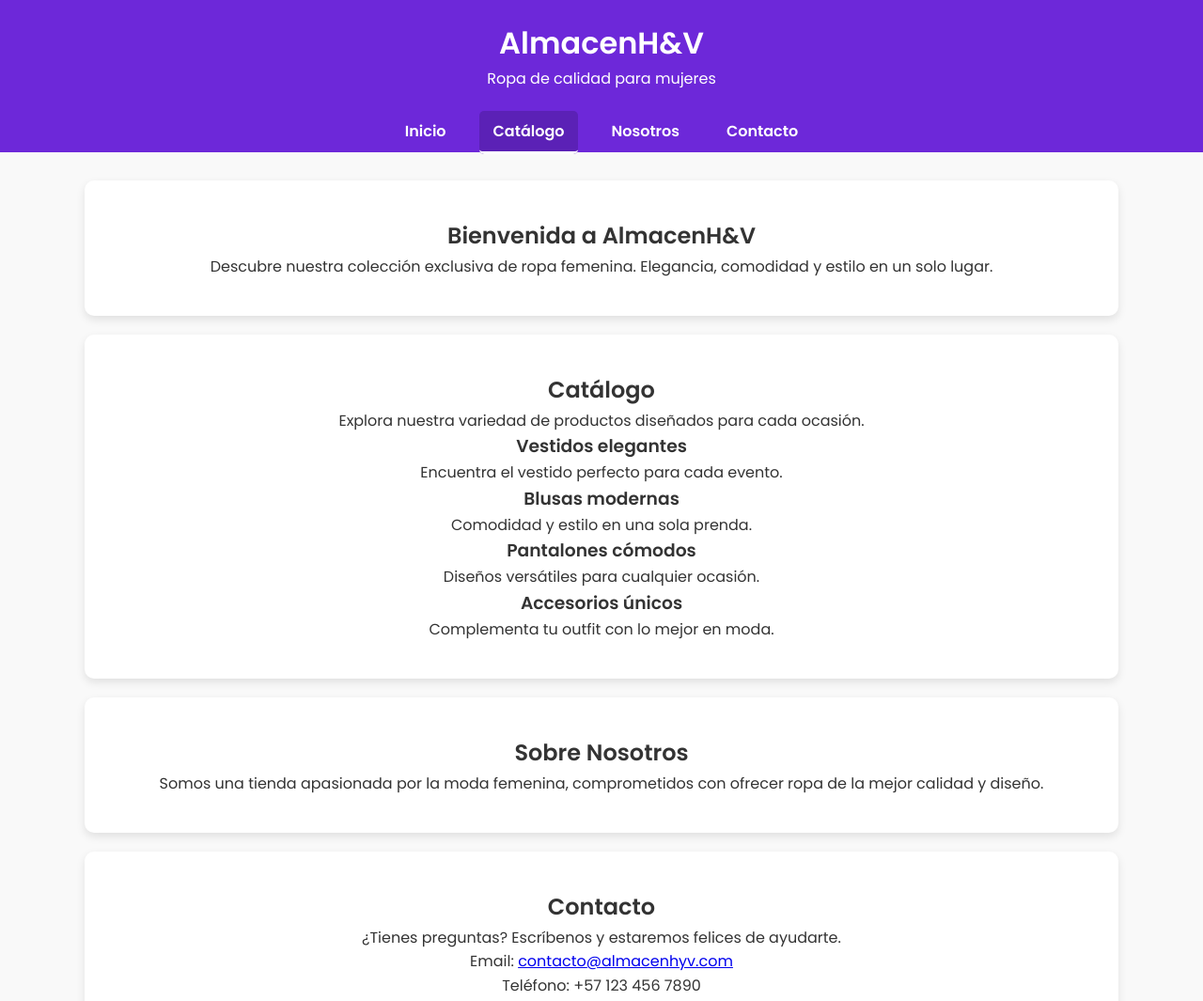
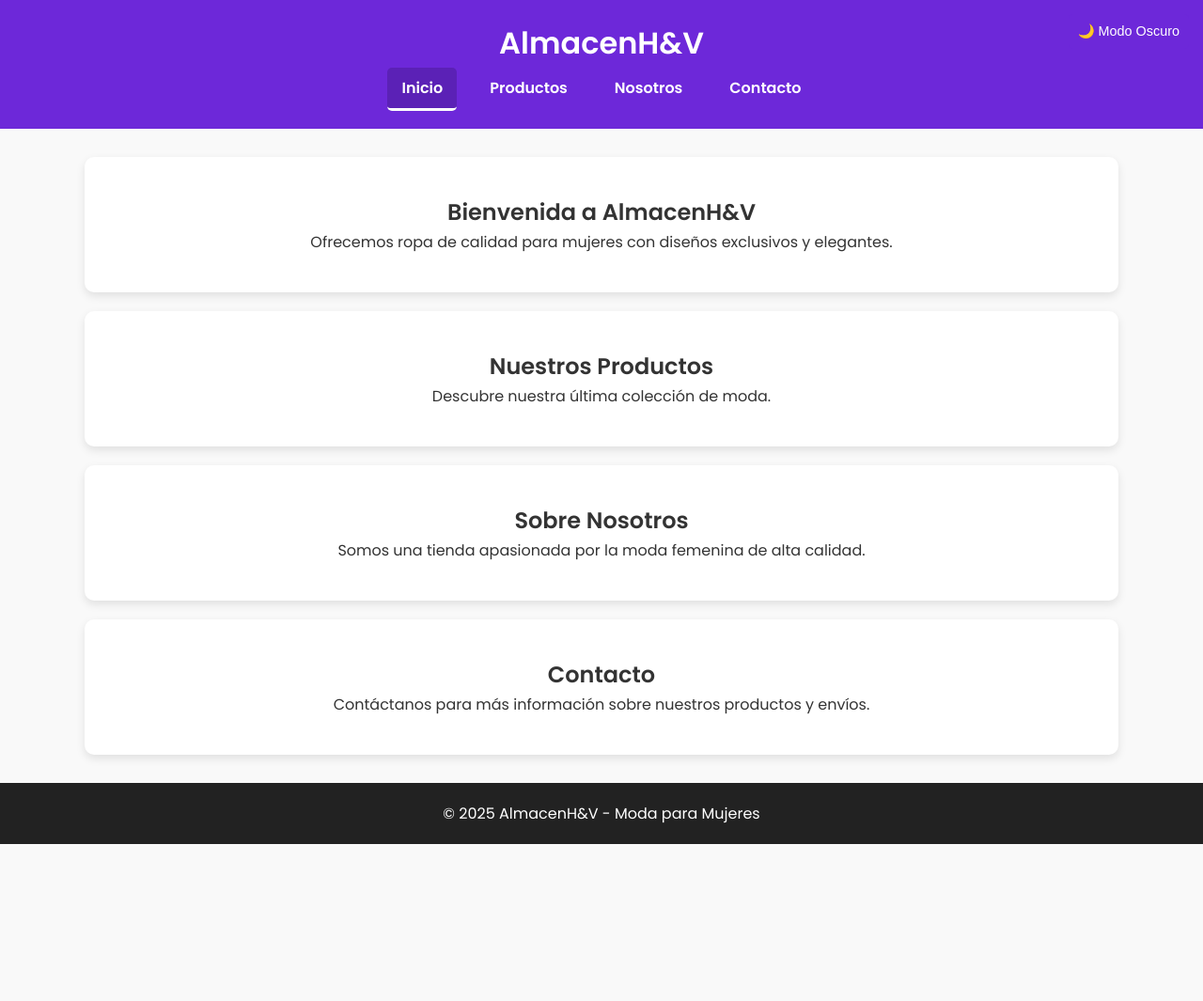
Before and after one commit to darioHer/AlmacenH-V, a plain HTML site: page index.html in a window 1280 px wide. Shown: the top 1065 px of the page at 94% size. After the commit the page ends 898 px from the top, so only its background shows below. Drawn offline with Linux system fonts and the light colour scheme.

Commit message:
actualizado
actualizado dia 25/02/25

```diff
--- a/index.html
+++ b/index.html
@@ -3,85 +3,50 @@
 <head>
     <meta charset="UTF-8">
     <meta name="viewport" content="width=device-width, initial-scale=1.0">
-    <meta name="description" content="AlmacenH&V - Ropa de calidad para mujeres. Encuentra las últimas tendencias en moda femenina.">
-    <meta name="keywords" content="moda femenina, ropa para mujeres, tendencias, vestidos, blusas, pantalones">
-    <meta name="author" content="AlmacenH&V">
-    <title>AlmacenH&V - Moda Femenina</title>
+    <title>AlmacenH&V - Moda para Mujeres</title>
     <link rel="stylesheet" href="styles.css">
 </head>
 <body>
-    <!-- Encabezado -->
     <header>
-        <div class="container">
-            <h1>AlmacenH&V</h1>
-            <p>Ropa de calidad para mujeres</p>
-        </div>
-    </header>
-
-    <!-- Menú de navegación -->
-    <nav aria-label="Menú principal">
-        <div class="container">
-            <ul>
-                <li><a href="#inicio">Inicio</a></li>
-                <li><a href="#catalogo">Catálogo</a></li>
+        <h1>AlmacenH&V</h1>
+        <button id="modo-oscuro-btn" class="modo-oscuro-btn">🌙 Modo Oscuro</button>
+        <button class="menu-btn" id="menu-btn">☰ Menú</button>
+        <nav>
+            <ul id="menu">
+                <li><a href="#inicio" class="active">Inicio</a></li>
+                <li><a href="#productos">Productos</a></li>
                 <li><a href="#nosotros">Nosotros</a></li>
                 <li><a href="#contacto">Contacto</a></li>
             </ul>
-        </div>
-    </nav>
+        </nav>
+    </header>
 
-    <!-- Contenido principal -->
-    <main class="container">
-        <section id="inicio" class="seccion">
-            <div class="contenido">
-                <h2>Bienvenida a AlmacenH&V</h2>
-                <p>Descubre nuestra colección exclusiva de ropa femenina. Elegancia, comodidad y estilo en un solo lugar.</p>
-            </div>
+    <main>
+        <section id="inicio">
+            <h2>Bienvenida a AlmacenH&V</h2>
+            <p>Ofrecemos ropa de calidad para mujeres con diseños exclusivos y elegantes.</p>
         </section>
 
-        <section id="catalogo" class="seccion">
-            <div class="contenido">
-                <h2>Catálogo</h2>
-                <p>Explora nuestra variedad de productos diseñados para cada ocasión.</p>
-                <div class="grid-catalogo">
-                    <div class="item">
-                        <h3>Vestidos elegantes</h3>
-                        <p>Encuentra el vestido perfecto para cada evento.</p>
-                    </div>
-                    <div class="item">
-                        <h3>Blusas modernas</h3>
-                        <p>Comodidad y estilo en una sola prenda.</p>
-                    </div>
-                    <div class="item">
-                        <h3>Pantalones cómodos</h3>
-                        <p>Diseños versátiles para cualquier ocasión.</p>
-                    </div>
-                    <div class="item">
-                        <h3>Accesorios únicos</h3>
-                        <p>Complementa tu outfit con lo mejor en moda.</p>
-                    </div>
-                </div>
-            </div>
+        <section id="productos">
+            <h2>Nuestros Productos</h2>
+            <p>Descubre nuestra última colección de moda.</p>
         </section>
 
-        <section id="nosotros" class="seccion">
-            <div class="contenido">
-                <h2>Sobre Nosotros</h2>
-                <p>Somos una tienda apasionada por la moda femenina, comprometidos con ofrecer ropa de la mejor calidad y diseño.</p>
-            </div>
+        <section id="nosotros">
+            <h2>Sobre Nosotros</h2>
+            <p>Somos una tienda apasionada por la moda femenina de alta calidad.</p>
         </section>
 
-        <section id="contacto" class="seccion">
-            <div class="contenido">
-                <h2>Contacto</h2>
-                <p>¿Tienes preguntas? Escríbenos y estaremos felices de ayudarte.</p>
-                <p>Email: <a href="mailto:contacto@almacenhyv.com">contacto@almacenhyv.com</a></p>
-                <p>Teléfono: +57 123 456 7890</p>
-            </div>
+        <section id="contacto">
+            <h2>Contacto</h2>
+            <p>Contáctanos para más información sobre nuestros productos y envíos.</p>
         </section>
     </main>
+
+    <footer>
+        <p>&copy; 2025 AlmacenH&V - Moda para Mujeres</p>
+    </footer>
+
     <script src="script.js"></script>
-
-
 </body>
 </html>
--- a/script.js
+++ b/script.js
@@ -1,55 +1,57 @@
-document.addEventListener("DOMContentLoaded", () => {
-    // 🌙 Modo oscuro/claro
-    const btnModoOscuro = document.createElement("button");
-    btnModoOscuro.textContent = "🌙 Modo Oscuro";
-    btnModoOscuro.classList.add("modo-oscuro-btn");
-    document.body.appendChild(btnModoOscuro);
+document.addEventListener("DOMContentLoaded", function () {
+    const btnModoOscuro = document.getElementById("modo-oscuro-btn");
+    const btnMenu = document.getElementById("menu-btn");
+    const menu = document.getElementById("menu");
+    const body = document.body;
+    const navLinks = document.querySelectorAll("nav a");
 
-    btnModoOscuro.addEventListener("click", () => {
-        document.body.classList.toggle("modo-oscuro");
-        if (document.body.classList.contains("modo-oscuro")) {
-            btnModoOscuro.textContent = "☀️ Modo Claro";
-            localStorage.setItem("modo", "oscuro");
+    // Verificar la preferencia de modo oscuro
+    if (localStorage.getItem("modo-oscuro") === "activado") {
+        activarModoOscuro();
+    }
+
+    btnModoOscuro.addEventListener("click", function () {
+        if (body.classList.contains("modo-oscuro")) {
+            desactivarModoOscuro();
         } else {
-            btnModoOscuro.textContent = "🌙 Modo Oscuro";
-            localStorage.setItem("modo", "claro");
+            activarModoOscuro();
         }
     });
 
-    // Guardar la preferencia del usuario
-    if (localStorage.getItem("modo") === "oscuro") {
-        document.body.classList.add("modo-oscuro");
+    btnMenu.addEventListener("click", function () {
+        menu.classList.toggle("mostrar-menu");
+    });
+
+    function activarModoOscuro() {
+        body.classList.add("modo-oscuro");
+        localStorage.setItem("modo-oscuro", "activado");
         btnModoOscuro.textContent = "☀️ Modo Claro";
+        actualizarContrasteLinks(true);
     }
 
-    // 📌 Menú Responsive
-    const nav = document.querySelector("nav ul");
-    const menuBtn = document.createElement("button");
-    menuBtn.textContent = "☰ Menú";
-    menuBtn.classList.add("menu-btn");
-    document.querySelector("nav").prepend(menuBtn);
+    function desactivarModoOscuro() {
+        body.classList.remove("modo-oscuro");
+        localStorage.setItem("modo-oscuro", "desactivado");
+        btnModoOscuro.textContent = "🌙 Modo Oscuro";
+        actualizarContrasteLinks(false);
+    }
 
-    menuBtn.addEventListener("click", () => {
-        nav.classList.toggle("mostrar-menu");
-    });
+    function actualizarContrasteLinks(modoOscuroActivado) {
+        navLinks.forEach(link => {
+            link.style.color = modoOscuroActivado ? "#FFD700" : "";
+        });
+    }
 
-    // 🔽 Desplazamiento suave en los enlaces de navegación
-    document.querySelectorAll("nav a").forEach(enlace => {
-        enlace.addEventListener("click", (e) => {
-            e.preventDefault();
-            const seccion = document.querySelector(enlace.getAttribute("href"));
-            seccion.scrollIntoView({ behavior: "smooth" });
-        });
-    });
+    // Resaltar sección activa en el menú
+    window.addEventListener("scroll", function () {
+        let fromTop = window.scrollY + 100;
 
-    // 🎯 Resaltar sección activa mientras se hace scroll
-    const secciones = document.querySelectorAll("section");
-    window.addEventListener("scroll", () => {
-        let scrollPos = window.scrollY + 100;
-        secciones.forEach(sec => {
-            if (scrollPos >= sec.offsetTop && scrollPos < sec.offsetTop + sec.offsetHeight) {
-                document.querySelector("nav a.active")?.classList.remove("active");
-                document.querySelector(`nav a[href="#${sec.id}"]`).classList.add("active");
+        navLinks.forEach(link => {
+            let section = document.querySelector(link.getAttribute("href"));
+
+            if (section.offsetTop <= fromTop && section.offsetTop + section.offsetHeight > fromTop) {
+                navLinks.forEach(link => link.classList.remove("active"));
+                link.classList.add("active");
             }
         });
     });
```
